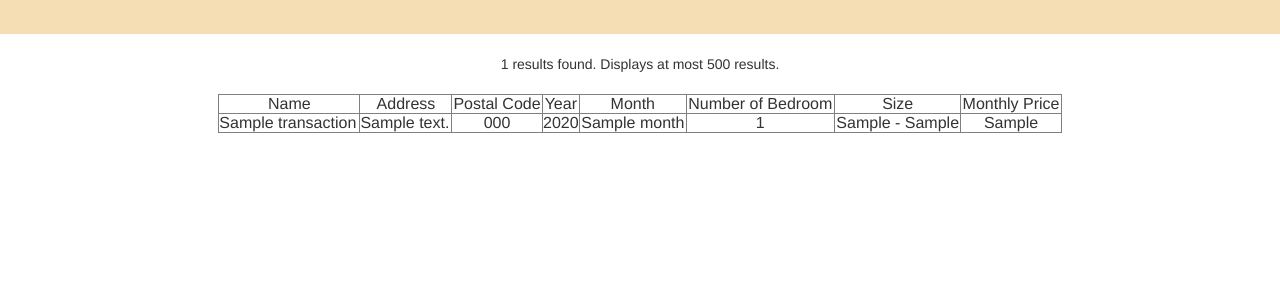
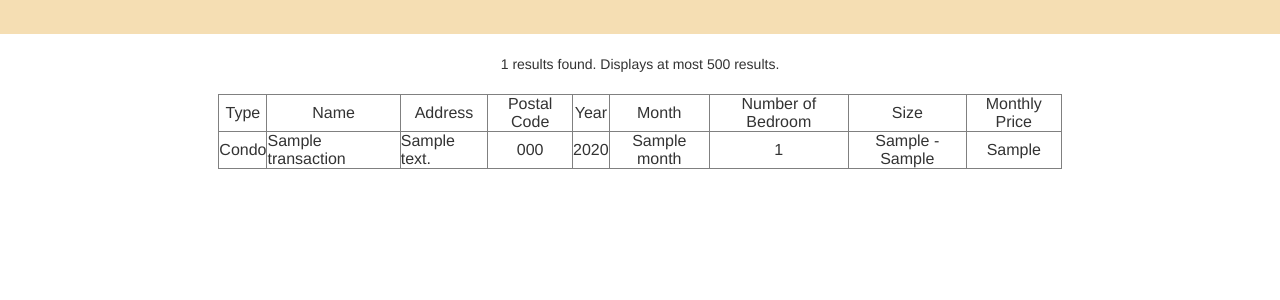
Before and after one commit to chickenwilful/spms_project, a Django app: template transaction/templates/transaction_list.html in a window 1280 px wide. Shown: the top 300 px of the page. Run offline with Django 3.2, Linux system fonts and the light colour scheme; the template is opened without the code that fills it: most values are stand-ins (such as "Sample title", 1, 10 or a date in 2020); some libraries are stand-ins or nearby versions.

Commit message:
Update views Transaction

```diff
--- a/transaction/templates/transaction_list.html
+++ b/transaction/templates/transaction_list.html
@@ -18,6 +18,7 @@
 
     <table style="width:100%;" border="1">
         <tr>
+            <td style="text-align: center">Type</td>
             <td style="text-align: center">Name</td>
             <td style="text-align: center">Address</td>
             <td style="text-align: center">Postal Code</td>
@@ -31,12 +32,13 @@
 
     {% for transaction in transactions %}
         <tr>
+            <td style="text-align: center">{{transaction.type|actualType}}</td>
             <td>{{transaction.name|refine}}</td>
             <td>{{transaction.address|refine}}</td>
             <td style="text-align: center">{{transaction.postal_code|refine}}</td>
             <td style="text-align: center">{{transaction.year|refine}}</td>
             <td style="text-align: center">{{transaction.month|refine}}</td>
-            <td style="text-align: center">{{transaction.room_count}}</td>
+            <td style="text-align: center">{{transaction.room_count|refine}}</td>
             <td style="text-align: center">{{transaction|area_sqm_range}}</td>
             <td style="text-align: center">{{transaction.monthly_rent}}</td>
         </tr>
--- a/transaction/templatetags/transaction_template_tags.py
+++ b/transaction/templatetags/transaction_template_tags.py
@@ -4,7 +4,9 @@ register = template.Library()
 
 @register.filter(name="area_sqm_range")
 def area_sqm_range(transaction):
-    if transaction.area_sqm_min == transaction.area_sqm_max:
+    if transaction.area_sqm_min is None:
+        return "-"
+    elif transaction.area_sqm_min == transaction.area_sqm_max:
         return transaction.area_sqm_min
     elif transaction.area_sqm_max is None:
         return "> {0}".format(transaction.area_sqm_min)
@@ -18,3 +20,11 @@ def refine(string):
         return "-"
     else:
         return string
+
+
+@register.filter(name="actualType")
+def actualType(type):
+    if type == "h":
+        return "HDB"
+    else:
+        return "Condo"
```
Also changed, not shown: transaction/forms.py (+6 -1 lines), transaction/views.py (+6 -2 lines), 3 other files.
